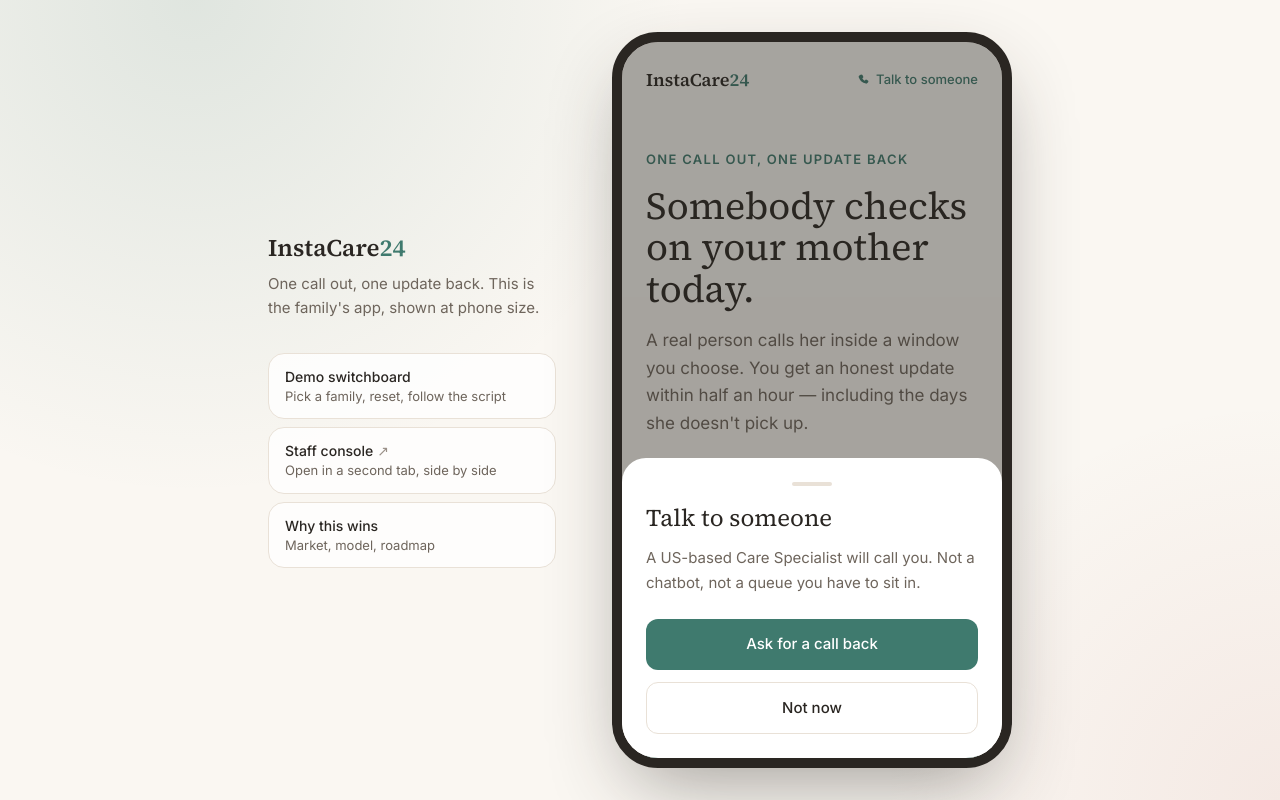
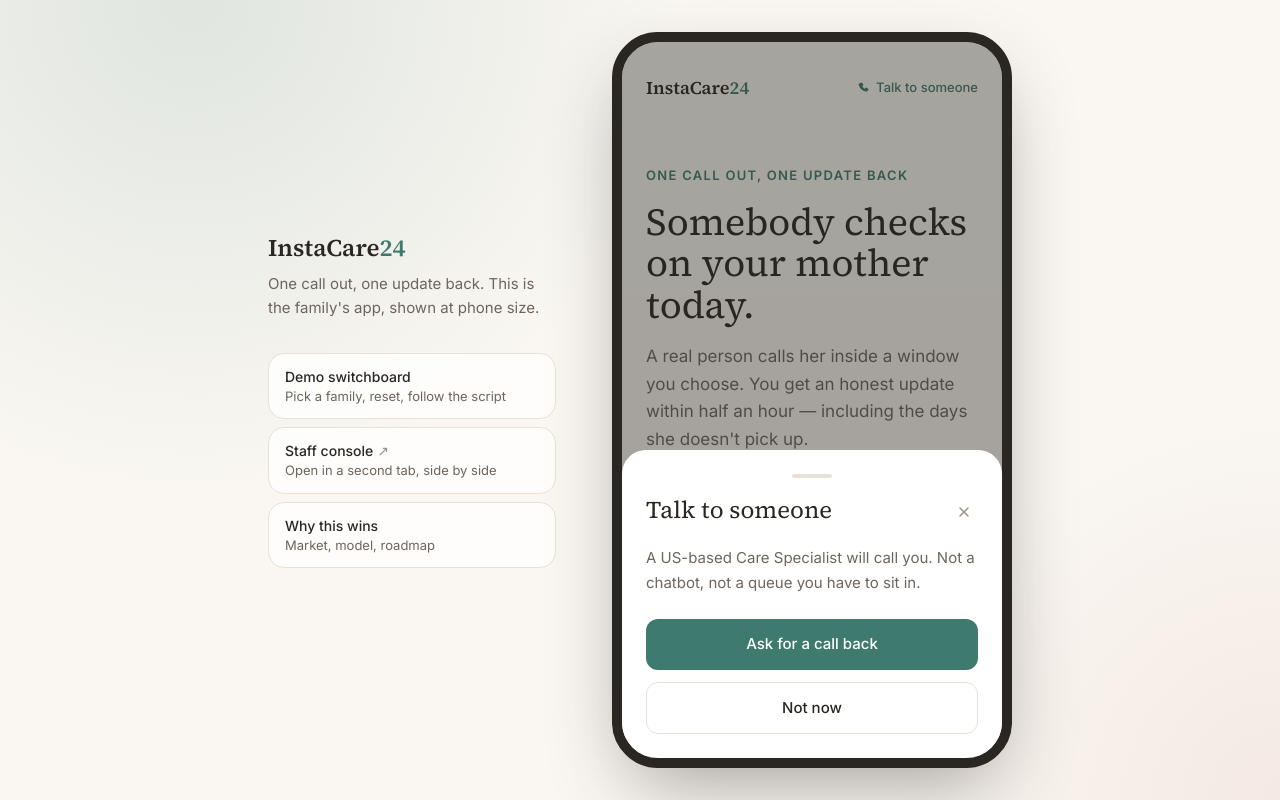
Before and after one commit to a-jay85/instacare24, a Next.js app: page / in a window 1280 px wide. Both pictures are taken after a click on the button "Talk to someone". Built offline with nearby package versions, Linux system fonts and the light colour scheme.

Commit message:
Shared polish: Talk to someone sheet opens full size, sheets close on Escape and a close button and slide up, sage focus ring, Card tints win, seeded no-answer resolved inside 2h

```diff
--- a/src/app/globals.css
+++ b/src/app/globals.css
@@ -46,3 +46,34 @@ textarea,
 select {
   font-family: inherit;
 }
+
+/* Sheet (src/components/ui.tsx): soft fade and slide up on open. */
+@keyframes sheet-fade {
+  from {
+    opacity: 0;
+  }
+}
+@keyframes sheet-rise {
+  from {
+    transform: translateY(24px);
+    opacity: 0;
+  }
+}
+.sheet-backdrop {
+  animation: sheet-fade 180ms ease-out;
+}
+.sheet-panel {
+  animation: sheet-rise 260ms cubic-bezier(0.2, 0.8, 0.2, 1);
+}
+@media (prefers-reduced-motion: reduce) {
+  .sheet-backdrop,
+  .sheet-panel {
+    animation: none;
+  }
+}
+
+/* One visible, on-brand focus ring for keyboard users everywhere. */
+:focus-visible {
+  outline: 2px solid var(--color-sage);
+  outline-offset: 2px;
+}
--- a/src/components/AppShell.tsx
+++ b/src/components/AppShell.tsx
@@ -91,7 +91,7 @@ export function AppShell({ children }: { children: React.ReactNode }) {
 
       <nav
         aria-label="Main"
-        className="fixed inset-x-0 bottom-0 z-40 border-t border-line bg-surface/95 backdrop-blur"
+        className="fixed inset-x-0 bottom-0 z-40 border-t border-line bg-surface"
       >
         <div className="mx-auto flex w-full max-w-lg items-end justify-around px-2 py-1.5 pb-[max(0.375rem,env(safe-area-inset-bottom))]">
           {LEFT_TABS.map((t) => (
--- a/src/components/TalkToSomeone.tsx
+++ b/src/components/TalkToSomeone.tsx
@@ -68,7 +68,7 @@ export function TalkToSomeone({
         <button
           type="button"
           onClick={() => setOpen(true)}
-          className="flex items-center gap-1.5 text-[13px] font-medium text-sage"
+          className="flex min-h-11 items-center gap-1.5 text-[13px] font-medium text-sage"
         >
           <svg
             viewBox="0 0 20 20"
@@ -86,7 +86,7 @@ export function TalkToSomeone({
         onClose={close}
         title={
           sent
-            ? `${specialist ?? "A Care Specialist"} has this.`
+            ? `We've asked ${specialist ?? "a Care Specialist"} to call you.`
             : "Talk to someone"
         }
       >
--- a/src/components/ui.tsx
+++ b/src/components/ui.tsx
@@ -1,7 +1,7 @@
 "use client";
 
 import Link from "next/link";
-import type { ReactNode } from "react";
+import { useEffect, useRef, type ReactNode } from "react";
 
 export function Button({
   children,
@@ -223,10 +223,13 @@ export function Card({
   children: ReactNode;
   className?: string;
 }) {
+  // A caller's own background or border colour replaces the default one.
+  const bg = /(^|\s)bg-/.test(className) ? "" : "bg-surface";
+  const edge = /(^|\s)border-(?!\d|[xytblr]-|0\b)/.test(className)
+    ? ""
+    : "border-line";
   return (
-    <div
-      className={`rounded-2xl border border-line bg-surface p-5 ${className}`}
-    >
+    <div className={`rounded-2xl border ${edge} ${bg} p-5 ${className}`}>
       {children}
     </div>
   );
@@ -356,25 +359,57 @@ export function Sheet({
   title: string;
   children: ReactNode;
 }) {
+  const panel = useRef<HTMLDivElement>(null);
+  const closeRef = useRef(onClose);
+  useEffect(() => {
+    closeRef.current = onClose;
+  });
+  // Escape closes from anywhere, not only while focus is inside the sheet.
+  useEffect(() => {
+    if (!open) return;
+    panel.current?.focus({ preventScroll: true });
+    const onKey = (e: KeyboardEvent) => e.key === "Escape" && closeRef.current();
+    document.addEventListener("keydown", onKey);
+    return () => document.removeEventListener("keydown", onKey);
+  }, [open]);
+
   if (!open) return null;
   return (
     <div
       role="dialog"
       aria-modal="true"
       aria-label={title}
-      className="fixed inset-0 z-50 flex items-end justify-center bg-ink/40"
+      className="sheet-backdrop fixed inset-0 z-50 flex items-end justify-center bg-ink/40"
       onClick={onClose}
-      onKeyDown={(e) => e.key === "Escape" && onClose()}
     >
       <div
-        className="max-h-[88%] w-full max-w-lg overflow-y-auto rounded-t-3xl bg-surface p-6 pb-[max(1.5rem,env(safe-area-inset-bottom))]"
+        ref={panel}
+        tabIndex={-1}
+        className="sheet-panel max-h-[88%] w-full max-w-lg overflow-y-auto rounded-t-3xl bg-surface p-6 pb-[max(1.5rem,env(safe-area-inset-bottom))] outline-none"
         onClick={(e) => e.stopPropagation()}
       >
         <div
           className="mx-auto mb-4 h-1 w-10 rounded-full bg-line"
           aria-hidden
         />
-        <h2 className="font-serif text-2xl text-ink">{title}</h2>
+        <div className="flex items-start justify-between gap-3">
+          <h2 className="font-serif text-2xl text-ink">{title}</h2>
+          <button
+            type="button"
+            onClick={onClose}
+            aria-label="Close"
+            className="-mr-2 -mt-1 grid h-11 w-11 shrink-0 place-items-center rounded-full text-faint transition-colors hover:bg-cream hover:text-ink focus-visible:outline-2 focus-visible:outline-sage"
+          >
+            <svg viewBox="0 0 20 20" aria-hidden className="h-4 w-4">
+              <path
+                d="M5 5l10 10M15 5L5 15"
+                stroke="currentColor"
+                strokeWidth="1.8"
+                strokeLinecap="round"
+              />
+            </svg>
+          </button>
+        </div>
         <div className="mt-3">{children}</div>
       </div>
     </div>
--- a/src/lib/seed.ts
+++ b/src/lib/seed.ts
@@ -40,8 +40,8 @@ function history(): CheckInRecord[] {
       date: daysAgo(1),
       state: "not_reached",
       summary:
-        "No answer at 10:05 or on the two retries after. Dana reached her at 1:40 PM: she was at the parish lunch and had left her phone at home.",
-      loggedAt: at(1, "15:10"),
+        "No answer at 10:05 or on the two retries after. Dana reached her at 12:30 PM: she was at the parish lunch and had left her phone at home.",
+      loggedAt: at(1, "17:32"),
       vaName: "Priya Nair",
     },
     {
@@ -231,27 +231,27 @@ function rosaEscalations(): Escalation[] {
   return [
     {
       id: "esc_seed_1",
-      openedAt: at(1, "15:10"),
+      openedAt: at(1, "15:50"),
       source: "no_answer",
       title: "Rosa did not answer",
       detail: "No answer at 10:05, 10:25 or 10:45.",
       owner: "Dana Brooks",
       nextAction:
         "Call her emergency contact if she is still unreachable by 2 PM.",
-      resolvedAt: at(1, "17:42"),
+      resolvedAt: at(1, "17:32"),
       resolution:
-        "Reached her at 1:40 PM. She was at the parish lunch without her phone.",
+        "Reached her at 12:30 PM. She was at the parish lunch without her phone.",
       timeline: [
-        { at: at(1, "15:10"), by: "Priya Nair", text: "Opened" },
+        { at: at(1, "15:50"), by: "Priya Nair", text: "Opened" },
         {
-          at: at(1, "15:14"),
+          at: at(1, "15:54"),
           by: "Dana Brooks",
           text: "Took ownership. Next: call her emergency contact if she is still unreachable by 2 PM.",
         },
         {
-          at: at(1, "17:42"),
+          at: at(1, "17:32"),
           by: "Dana Brooks",
-          text: "Resolved: reached her at 1:40 PM. She was at the parish lunch without her phone.",
+          text: "Resolved: reached her at 12:30 PM. She was at the parish lunch without her phone.",
         },
       ],
     },
```
